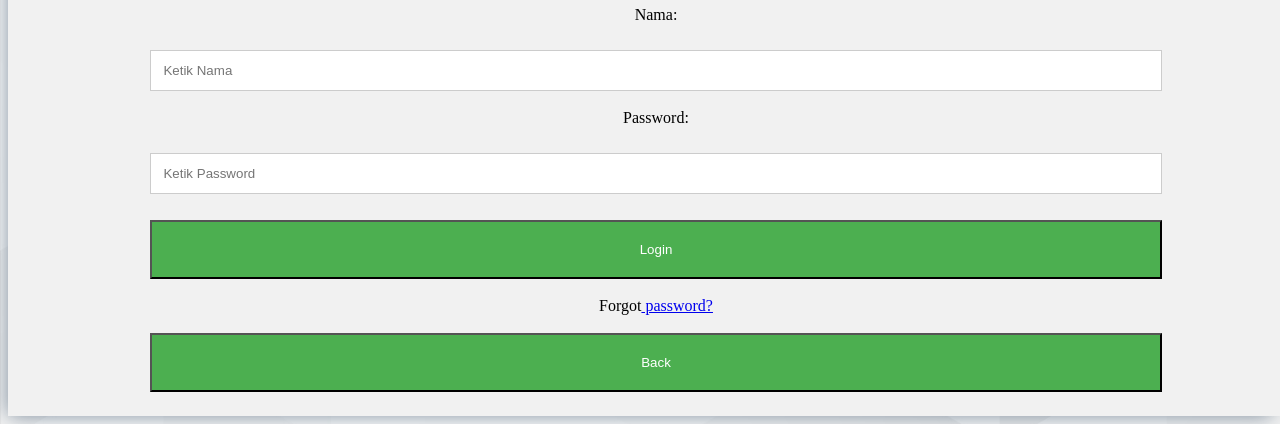
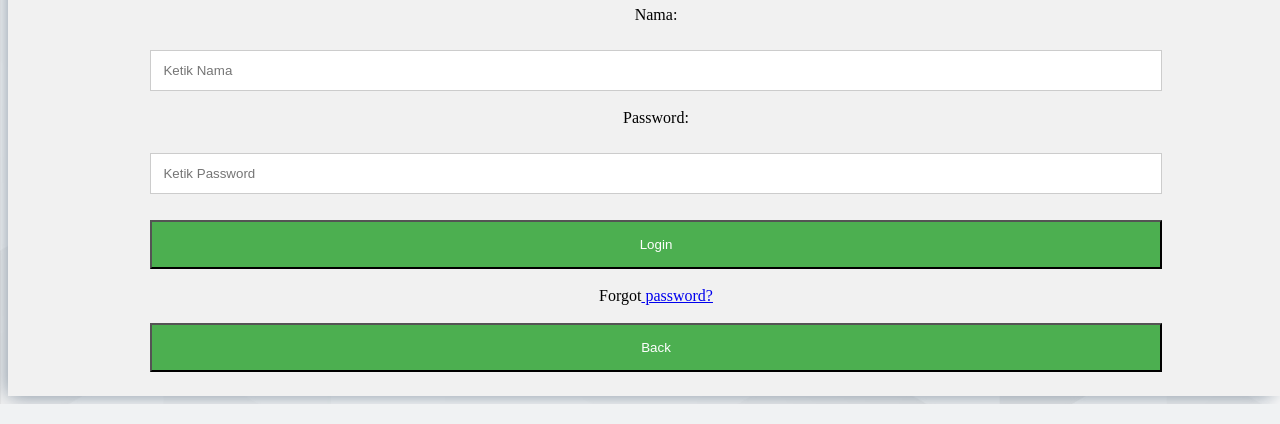
Before and after one commit to aryrk/E-Office, a PHP site: page /Login/login1.html in a window 1280 px wide. Shown: the part 790-1214 px from the top of the page. Run offline with PHP 8.4, Linux system fonts and the light colour scheme.

Commit message:
Update sutail.css

```diff
--- a/Login/sutail.css
+++ b/Login/sutail.css
@@ -42,7 +42,7 @@ box-sizing: border-box;
 }
 button {
 width: 80%;
-padding: 20px;
+padding: 15px;
 margin: 8px 0;
 background-color: #4CAF50;
 color: white;
```
